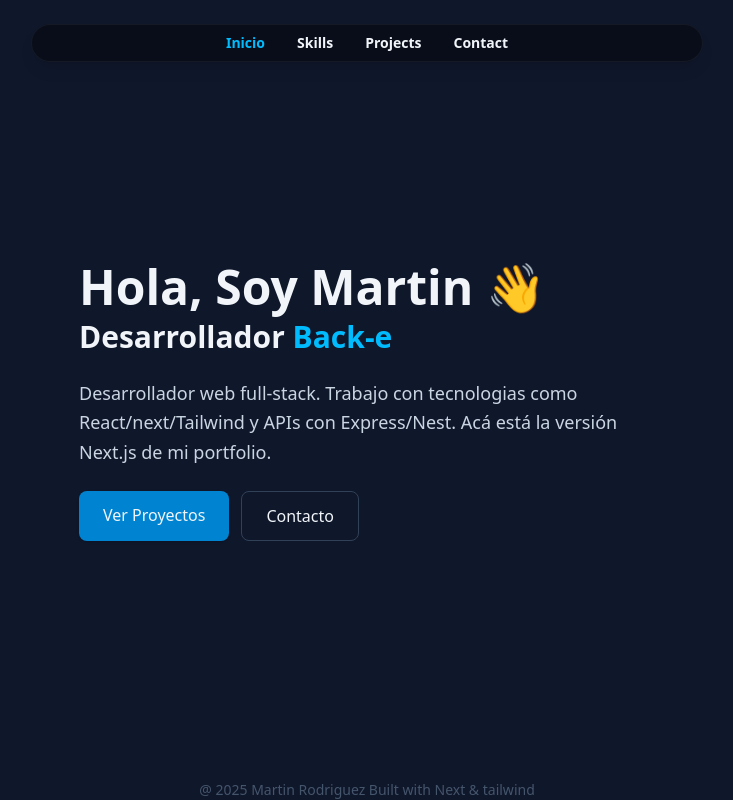
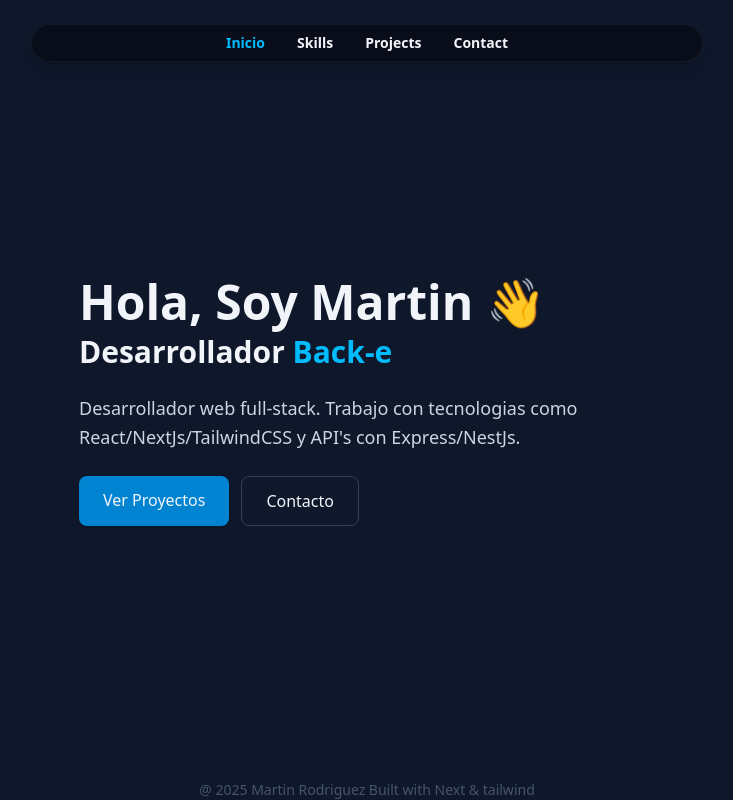
Before and after one commit to Artarexces/PortfolioV03, a Next.js app: page / in a window 1280 px wide. Shown: the whole page, without its empty margins (273-1006 px from the left). Built offline with nearby package versions, Linux system fonts and the light colour scheme.

Commit message:
fix: fix image bug & add access to proyect to image

```diff
--- a/app/page.jsx
+++ b/app/page.jsx
@@ -8,7 +8,7 @@ export default function Home() {
       <div className="flex-1">
         <Header />
         <p className="text-lg text-slate-300 max-w-xl leading-relaxed mb-6">
-          Desarrollador web full-stack. Trabajo con tecnologias como React/next/Tailwind y APIs con Express/Nest. Acá está la versión Next.js de mi portfolio.
+          Desarrollador web full-stack. Trabajo con tecnologias como React/NextJs/TailwindCSS y API's con Express/NestJs.
         </p>
 
         <div className="flex gap-3">
--- a/components/ProjectCard.jsx
+++ b/components/ProjectCard.jsx
@@ -18,6 +18,12 @@ export default function ProjectCard({ project }) {
           className="object-cover"
           />
       </div>
+      <a
+        href={project.demoLink}
+        target="_blank"
+        rel="noreferrer"
+        className="absolute inset-x-0 top-0 h-48 z-50"
+        />
       </CardItem>
 
       {/* Contenido  */}
--- a/package.json
+++ b/package.json
@@ -9,9 +9,11 @@
     "lint": "eslint"
   },
   "dependencies": {
+    "@tabler/icons-react": "^3.35.0",
     "class-variance-authority": "^0.7.1",
     "clsx": "^2.1.1",
     "lucide-react": "^0.544.0",
+    "motion": "^12.23.22",
     "next": "15.5.4",
     "react": "19.1.0",
     "react-dom": "19.1.0",
```
Also changed, not shown: components.json, 1 other file (tests, documents, lock files or other folders).
